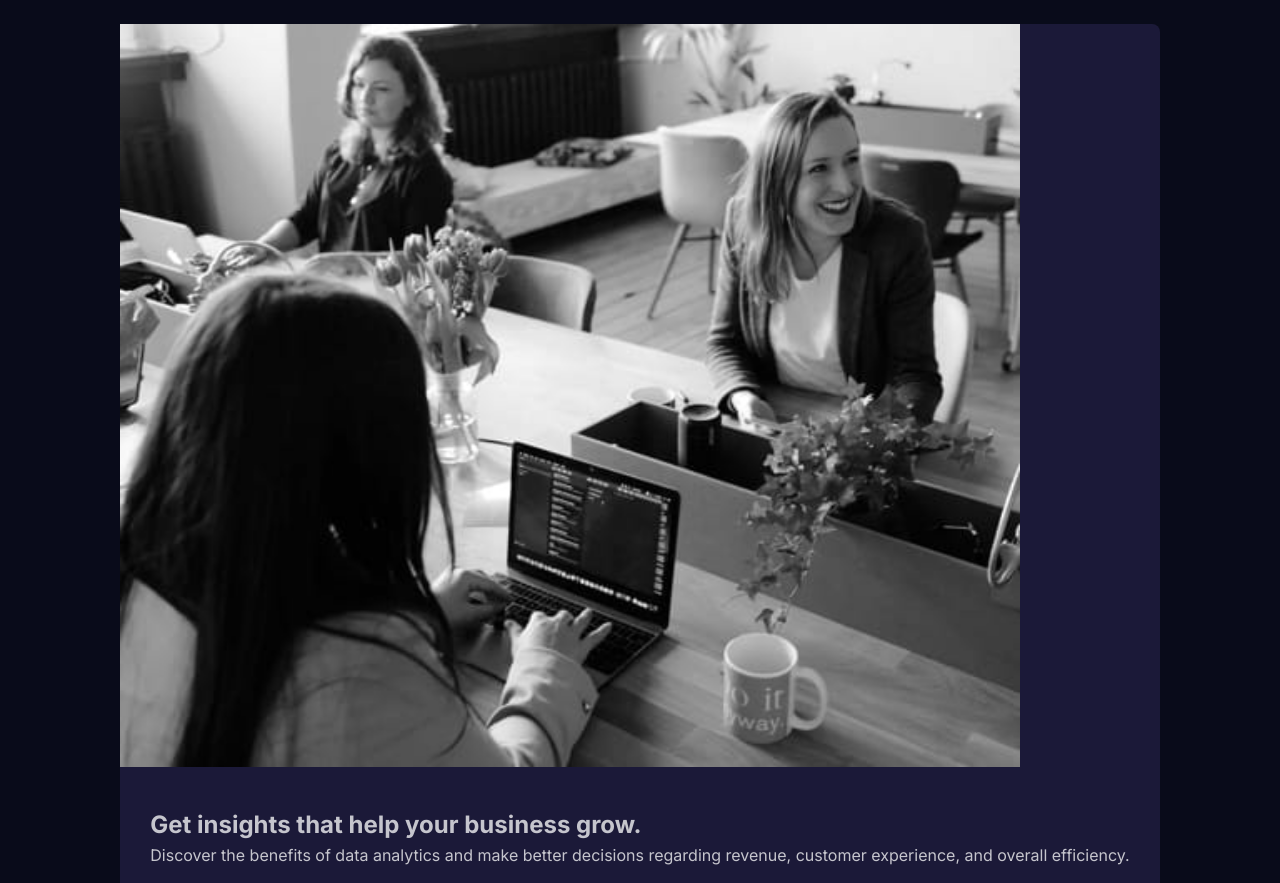
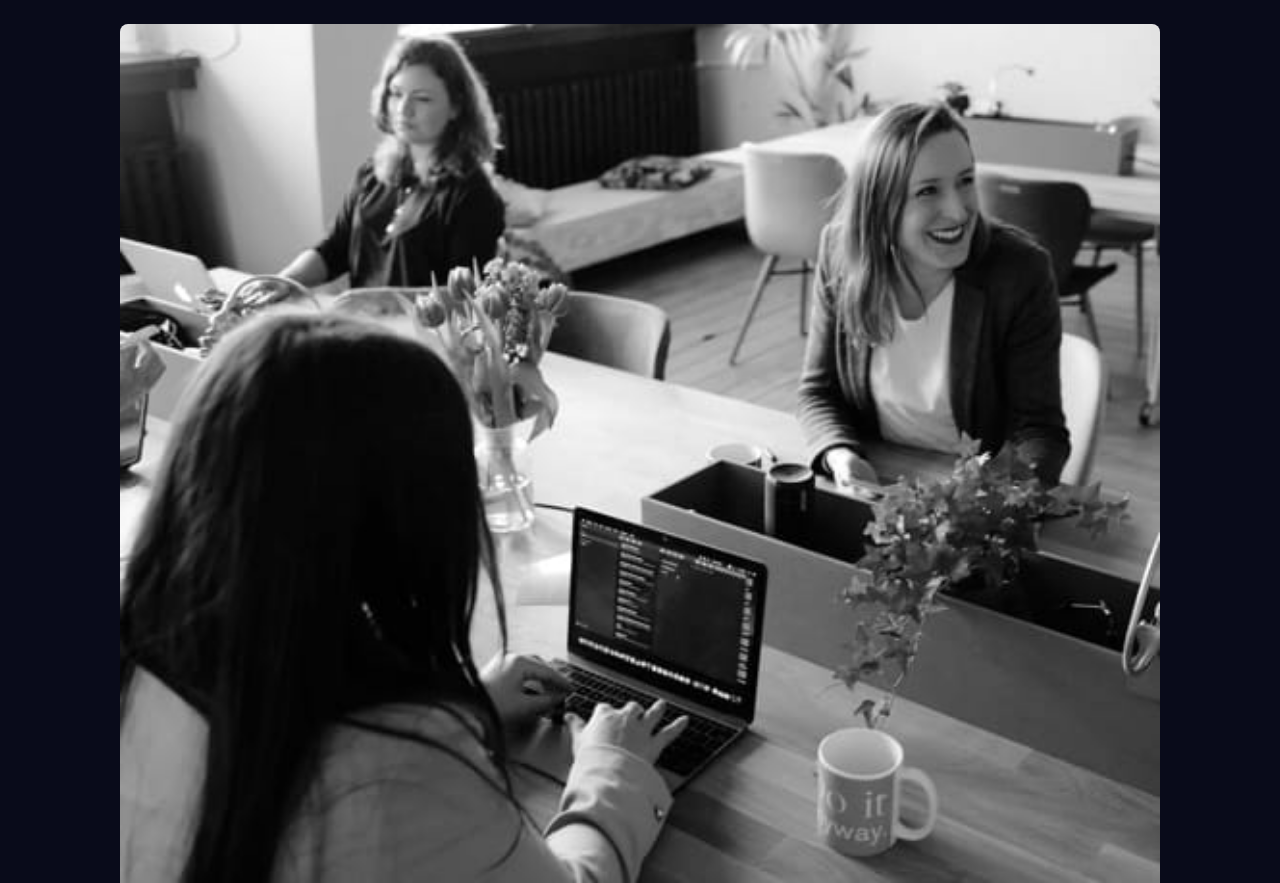
Before and after one commit to alexicoder/stats-card, a plain HTML site: page index.html in a window 1280 px wide. Shown: the top 883 px of the page. Drawn offline with Linux system fonts and the light colour scheme.

Commit message:
set dimensions for card image - added overflow hidden to card image

```diff
--- a/styles.css
+++ b/styles.css
@@ -23,6 +23,7 @@ body {
     border-radius: 0.5em;
     display: flex;
     flex-direction: column-reverse;
+    overflow: hidden;
 }
 
 .card-content {
@@ -31,3 +32,9 @@ body {
     gap: 2.5em;
     padding: 2.5em 1.875em 1.875em 1.875em;
 }
+
+.card-image {
+    width: 100%;
+    height: 100%;
+    object-fit: cover;
+}
```
